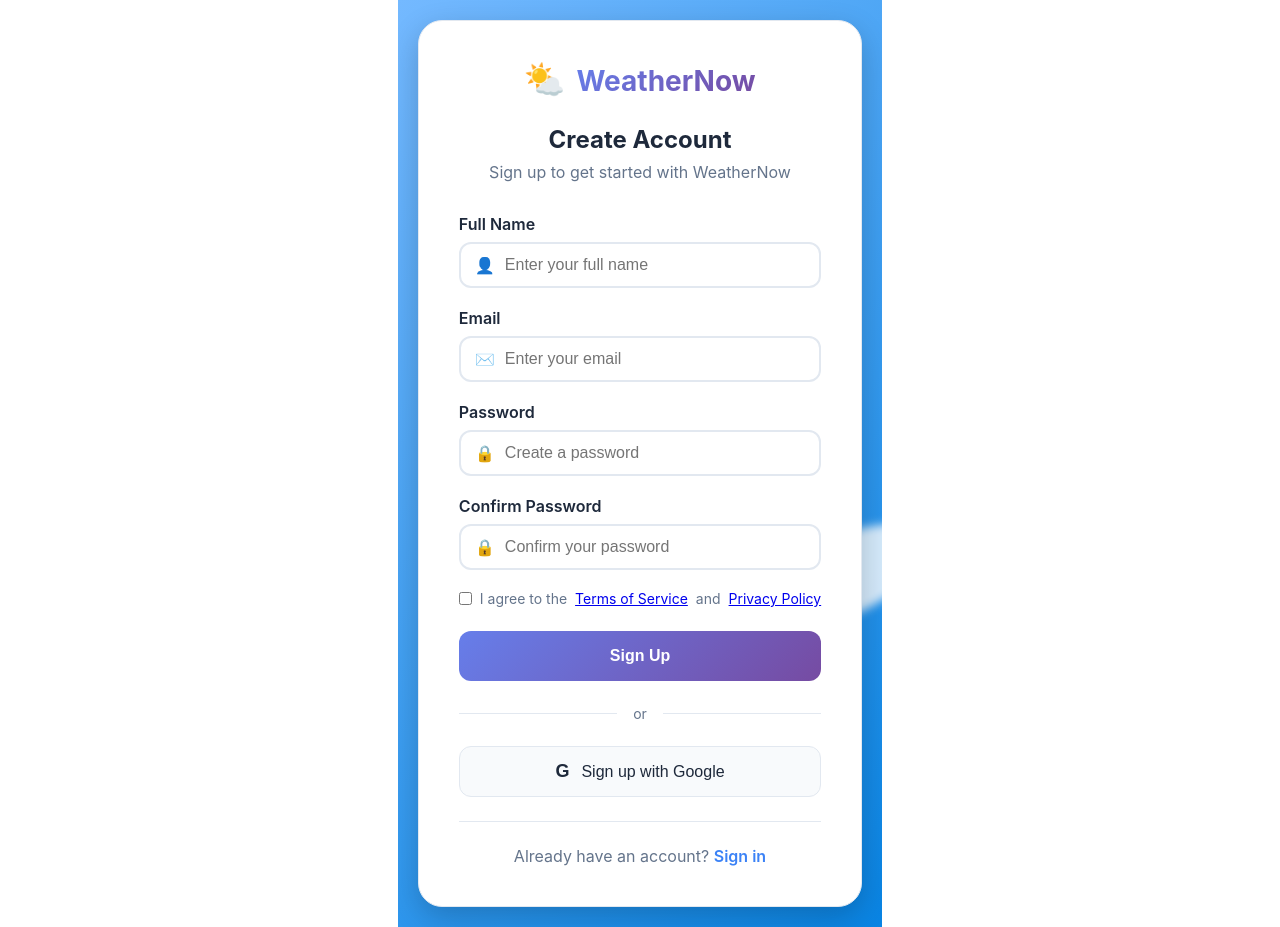
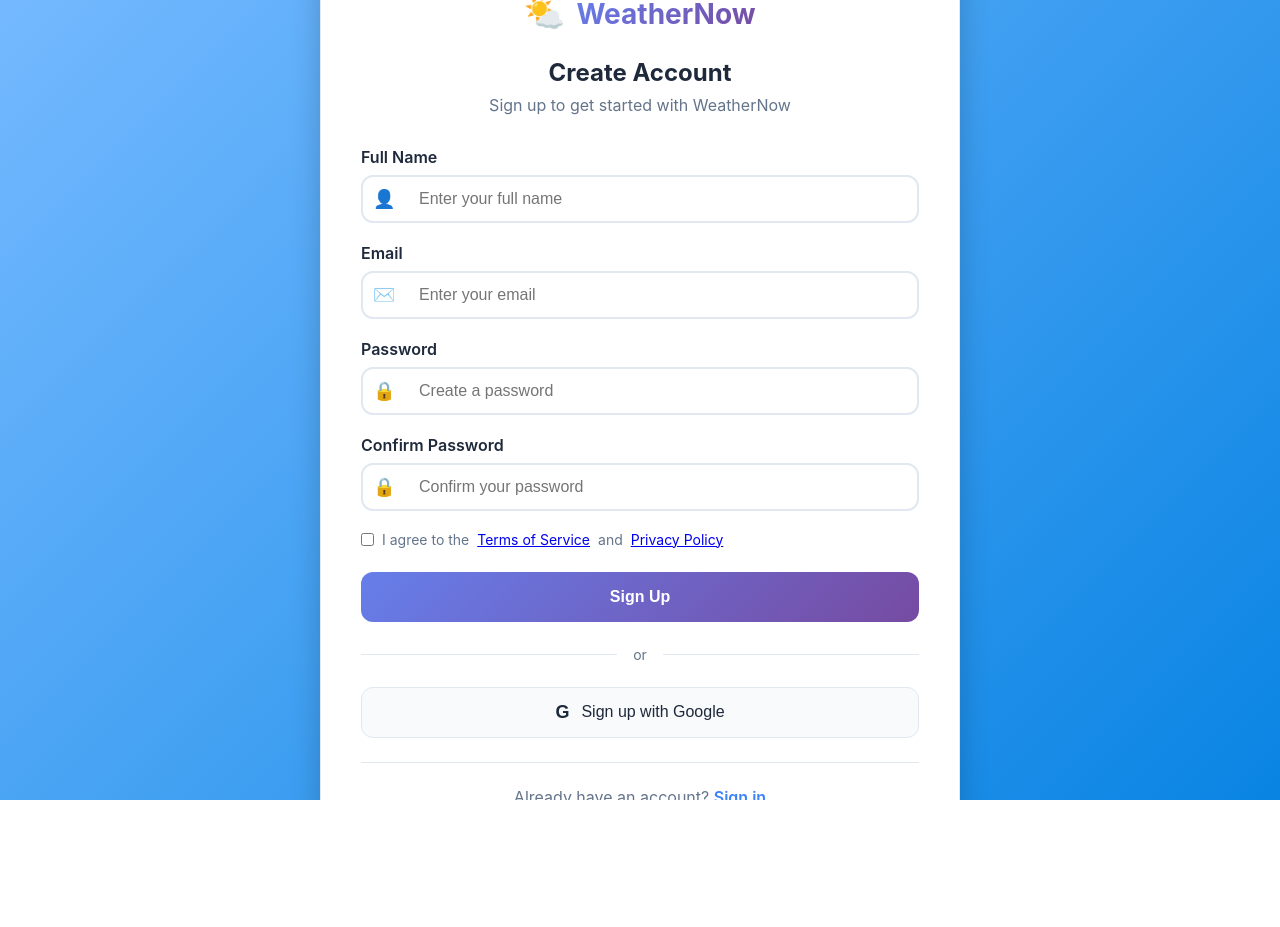
Before and after one commit to pasu-pu/WeatherApp, a React (Create React App) app: page /register in a window 1280 px wide. After the commit the page ends 800 px from the top, so only its background shows below. Built offline with nearby package versions, Linux system fonts and the light colour scheme.

Commit message:
UI Changes, especially Login Screen

```diff
--- a/package.json
+++ b/package.json
@@ -10,7 +10,9 @@
     "react": "^18.2.0",
     "react-dom": "^18.2.0",
     "react-router-dom": "^6.8.0",
-    "react-scripts": "5.0.1"
+    "react-scripts": "5.0.1",
+    "react-tsparticles": "^2.12.2",
+    "tsparticles": "^3.8.1"
   },
   "scripts": {
     "start": "react-scripts start",
--- a/src/components/Auth/Auth.css
+++ b/src/components/Auth/Auth.css
@@ -1,102 +1,76 @@
+
+html, body, #root {
+  width: 100%;
+  height: 100%;
+  margin: 0;
+  padding: 0;
+}
+
+
 .auth-container {
   position: relative;
-  min-height: 100vh;
+  width: 100vw;
+  height: 100vh;
   display: flex;
   align-items: center;
   justify-content: center;
-  padding: 20px;
   overflow: hidden;
 }
 
+
 .auth-background {
   position: absolute;
-  top: 0;
-  left: 0;
-  right: 0;
-  bottom: 0;
+  inset: 0;
   background: linear-gradient(135deg, #74b9ff 0%, #0984e3 100%);
-  z-index: -1;
-  overflow: hidden;
+  z-index: -2;
 }
+
 
 .weather-animation {
   position: absolute;
-  top: 0;
-  left: 0;
-  right: 0;
-  bottom: 0;
+  inset: 0;
+  pointer-events: none;
+  overflow: hidden;
+  z-index: -1;
 }
 
-.cloud {
+.weather-emoji {
   position: absolute;
-  background: rgba(255, 255, 255, 0.8);
-  border-radius: 50%;
-  width: 150px;
-  height: 60px;
-  filter: blur(5px);
-  animation: float 15s infinite linear;
+  top: -10vh;
+  opacity: 0.8;
+  animation: emoji-fall linear 1 forwards;
 }
 
-.cloud:nth-child(1) {
-  top: 20%;
-  left: 10%;
-  animation-duration: 35s;
+@keyframes emoji-fall {
+  from { transform: translateY(0) rotate(0deg); opacity: 0.8; }
+  to   { transform: translateY(110vh) rotate(360deg); opacity: 0.2; }
 }
 
-.cloud:nth-child(2) {
-  top: 60%;
-  left: 70%;
-  width: 200px;
-  height: 80px;
-  animation-duration: 45s;
-  animation-delay: -20s;
+
+.auth-card {
+  position: relative;
+  z-index: 1;
+  background: var(--bg-primary);
+  border-radius: 24px;
+  padding: 40px;
+  box-shadow: 0 10px 30px rgba(0,0,0,0.2);
+  border: 1px solid var(--border-color);
+  width: 90%;
+  max-width: 600px;
+  margin: 0 auto;
+  backdrop-filter: blur(10px);
+  transition: max-width 0.2s ease;
 }
 
-.sun {
-  position: absolute;
-  top: 15%;
-  right: 15%;
-  width: 100px;
-  height: 100px;
-  background: #ffeb3b;
-  border-radius: 50%;
-  box-shadow: 0 0 40px rgba(255, 235, 59, 0.8);
-  animation: pulse 5s infinite alternate;
-}
 
-@keyframes float {
-  0% {
-    transform: translateX(-100%);
-  }
-  100% {
-    transform: translateX(100vw);
+@media (min-width: 1200px) {
+  .auth-card {
+    width: 50%;
+    max-width: none;
   }
 }
 
-@keyframes pulse {
-  0% {
-    transform: scale(1);
-    opacity: 0.8;
-  }
-  100% {
-    transform: scale(1.1);
-    opacity: 1;
-  }
-}
-
-.auth-card {
-  background: var(--bg-primary);
-  border-radius: 24px;
-  padding: 40px;
-  box-shadow: 0 10px 30px rgba(0, 0, 0, 0.2);
-  border: 1px solid var(--border-color);
-  width: 100%;
-  max-width: 450px;
-  backdrop-filter: blur(10px);
-  position: relative;
-  z-index: 1;
-}
-
+/* 7) Logo */
 .auth-logo {
   display: flex;
   align-items: center;
@@ -104,27 +78,9 @@
   margin-bottom: 24px;
   gap: 12px;
 }
-
-.logo-icon {
-  position: relative;
-  width: 40px;
-  height: 40px;
-}
-
-.logo-sun {
-  position: absolute;
-  top: 0;
-  left: 0;
-  font-size: 24px;
-}
-
-.logo-cloud {
-  position: absolute;
-  bottom: 0;
-  right: 0;
-  font-size: 24px;
-}
-
+.logo-icon { position: relative; width: 40px; height: 40px; }
+.logo-sun { position: absolute; top: 0; left: 0; font-size: 24px; }
+.logo-cloud { position: absolute; bottom: 0; right: 0; font-size: 24px; }
 .auth-logo h1 {
   font-size: 28px;
   font-weight: 700;
@@ -132,44 +88,49 @@
   -webkit-background-clip: text;
   -webkit-text-fill-color: transparent;
   background-clip: text;
+  color: transparent;
 }
 
-.auth-header {
-  text-align: center;
-  margin-bottom: 32px;
-}
 
+.auth-header { text-align: center; margin-bottom: 32px; }
 .auth-header h2 {
   font-size: 24px;
   font-weight: 700;
   color: var(--text-primary);
   margin-bottom: 8px;
 }
-
 .auth-header p {
   color: var(--text-secondary);
   font-size: 16px;
 }
 
-.auth-form {
-  margin-bottom: 24px;
-}
+
+.auth-form { margin-bottom: 24px; }
+.form-group { margin-bottom: 16px; }
+
 
 .input-with-icon {
   position: relative;
   display: flex;
   align-items: center;
 }
-
 .input-icon {
   position: absolute;
-  left: 16px;
-  font-size: 16px;
+  left: 12px;
+  font-size: 18px;
+  pointer-events: none;
+}
+.input-with-icon input {
+  width: 100%;
+  padding-left: 56px !important;
+  padding-right: 16px;
+  height: 48px;
+  border-radius: 8px;
+  border: 1px solid var(--border-color);
+  font-size: 1rem;
+  box-sizing: border-box;
 }
 
-.input-with-icon input {
-  padding-left: 44px !important;
-}
 
 .form-options {
   display: flex;
@@ -178,7 +139,6 @@
   margin-bottom: 24px;
   font-size: 14px;
 }
-
 .remember-me,
 .terms-checkbox {
   display: flex;
@@ -186,16 +146,13 @@
   gap: 8px;
   color: var(--text-secondary);
 }
-
 .forgot-password {
   color: var(--primary-color);
   text-decoration: none;
   font-weight: 500;
 }
+.forgot-password:hover { text-decoration: underline; }
 
-.forgot-password:hover {
-  text-decoration: underline;
-}
 
 .auth-button {
   width: 100%;
@@ -208,18 +165,17 @@
   font-weight: 600;
   cursor: pointer;
   transition: all 0.3s ease;
-  min-height: 44px;
+  min-height: 48px;
 }
-
 .auth-button:hover:not(:disabled) {
   transform: translateY(-2px);
   box-shadow: var(--shadow-large);
 }
-
 .auth-button:disabled {
   opacity: 0.6;
   cursor: not-allowed;
 }
+
 
 .auth-divider {
   display: flex;
@@ -227,7 +183,6 @@
   margin: 24px 0;
   color: var(--text-secondary);
 }
-
 .auth-divider::before,
 .auth-divider::after {
   content: "";
@@ -235,11 +190,11 @@
   height: 1px;
   background: var(--border-color);
 }
-
 .auth-divider span {
   padding: 0 16px;
   font-size: 14px;
 }
+
 
 .social-button {
   width: 100%;
@@ -251,52 +206,58 @@
   font-size: 16px;
   font-weight: 500;
   cursor: pointer;
-  transition: all 0.3s ease;
+  transition: background 0.2s ease;
   display: flex;
   align-items: center;
   justify-content: center;
   gap: 12px;
 }
-
-.social-button:hover {
-  background: var(--bg-tertiary);
-}
-
+.social-button:hover { background: var(--bg-tertiary); }
 .social-icon {
   font-weight: 700;
   font-size: 18px;
 }
+
 
 .auth-footer {
   text-align: center;
   padding-top: 24px;
   border-top: 1px solid var(--border-color);
 }
-
-.auth-footer p {
-  color: var(--text-secondary);
-}
-
+.auth-footer p { color: var(--text-secondary); }
 .auth-footer a {
   color: var(--primary-color);
   text-decoration: none;
   font-weight: 600;
 }
+.auth-footer a:hover { text-decoration: underline; }
 
-.auth-footer a:hover {
-  text-decoration: underline;
+
+@media (max-width: 768px) {
+  .auth-card { padding: 32px; }
+  .input-with-icon input {
+    height: 44px;
+    font-size: 0.95rem;
+  }
+  .auth-header h2 { font-size: 22px; }
 }
 
 @media (max-width: 480px) {
   .auth-card {
     padding: 24px;
-    margin: 16px;
+    margin: 16px 0;
   }
-
-  .auth-header h2 {
-    font-size: 20px;
+  .input-with-icon input {
+    height: 40px;
+    font-size: 0.9rem;
   }
-
+  .auth-button,
+  .social-button {
+    padding: 14px;
+    font-size: 15px;
+  }
+  .auth-header h2 { font-size: 20px; }
+  .auth-header p { font-size: 14px; }
   .form-options {
     flex-direction: column;
     align-items: flex-start;
--- a/src/components/Planner/AddEventModal.css
+++ b/src/components/Planner/AddEventModal.css
@@ -1,3 +1,5 @@
+
+
 .modal-overlay {
   position: fixed;
   top: 0;
@@ -9,7 +11,7 @@
   align-items: center;
   justify-content: center;
   z-index: 1000;
-  padding: 20px;
+  padding: 40px; /* mehr Luft */
   backdrop-filter: blur(5px);
 }
 
@@ -17,7 +19,7 @@
   background: var(--bg-primary);
   border-radius: 16px;
   width: 100%;
-  max-width: 500px;
+  max-width: 650px; /* breiter */
   box-shadow: var(--shadow-large);
   animation: modalFadeIn 0.3s ease-out;
 }
@@ -37,7 +39,7 @@
   display: flex;
   justify-content: space-between;
   align-items: center;
-  padding: 20px 24px;
+  padding: 24px 32px;
   border-bottom: 1px solid var(--border-color);
 }
 
@@ -59,31 +61,36 @@
   align-items: center;
   justify-content: center;
   border-radius: 50%;
-  transition: all 0.2s ease;
+  transition: background 0.2s ease;
 }
-
 .modal-close:hover {
   background: var(--bg-secondary);
   color: var(--text-primary);
 }
 
-.event-form {
-  padding: 24px;
+.activity-form {
+  padding: 24px 32px;
 }
 
 .form-row {
   display: grid;
   grid-template-columns: 1fr 1fr;
-  gap: 16px;
+  gap: 24px;
 }
 
+.form-group {
+  margin-bottom: 20px;
+}
+
+.activity-display,
 .date-display {
-  padding: 12px 16px;
+  padding: 16px 20px;
   background: var(--bg-secondary);
   border: 1px solid var(--border-color);
   border-radius: 8px;
   color: var(--text-primary);
   font-weight: 500;
+  font-size: 1rem;
 }
 
 .form-error {
@@ -97,61 +104,58 @@
 
 .form-actions {
   display: flex;
-  gap: 12px;
+  gap: 16px;
   justify-content: flex-end;
-  margin-top: 24px;
+  margin-top: 32px;
+}
+
+.btn-secondary,
+.btn-primary {
+  padding: 12px 24px;
+  border-radius: 8px;
+  font-weight: 500;
+  min-height: 44px;
+  cursor: pointer;
 }
 
 .btn-secondary {
-  padding: 12px 24px;
   background: var(--bg-secondary);
   color: var(--text-primary);
   border: 1px solid var(--border-color);
-  border-radius: 8px;
-  cursor: pointer;
-  font-weight: 500;
-  transition: all 0.2s ease;
+  transition: background 0.2s ease;
 }
-
 .btn-secondary:hover {
   background: var(--bg-tertiary);
 }
 
 .btn-primary {
-  padding: 12px 24px;
   background: var(--gradient-primary);
   color: white;
   border: none;
-  border-radius: 8px;
-  cursor: pointer;
-  font-weight: 500;
-  transition: all 0.2s ease;
+  transition: transform 0.2s ease, box-shadow 0.2s ease;
 }
-
 .btn-primary:hover:not(:disabled) {
   transform: translateY(-1px);
   box-shadow: var(--shadow-medium);
 }
-
 .btn-primary:disabled {
   opacity: 0.6;
   cursor: not-allowed;
 }
 
-@media (max-width: 480px) {
+@media (max-width: 768px) {
   .modal-content {
-    margin: 16px;
+    max-width: 90%;
   }
-
-  .event-form {
+  .activity-form {
     padding: 16px;
   }
-
   .form-row {
-    grid-template-columns: 1fr;
+    gap: 16px;
   }
-
   .form-actions {
     flex-direction: column;
+    gap: 12px;
+    margin-top: 24px;
   }
 }
--- a/src/components/Planner/EventsList.css
+++ b/src/components/Planner/EventsList.css
@@ -1,8 +1,13 @@
+
+
 .events-list-container {
   background: var(--bg-secondary);
   border-radius: 16px;
   padding: 24px;
   border: 1px solid var(--border-color);
+
+
+  overflow-x: hidden;
 }
 
 .events-list-container h3 {
@@ -37,6 +42,8 @@
 
 .event-item {
   display: flex;
+
+  flex-wrap: wrap;
   align-items: flex-start;
   gap: 16px;
   padding: 16px;
@@ -64,6 +71,10 @@
   color: var(--text-primary);
   margin-bottom: 4px;
   font-size: 16px;
+
+  /* Umbrechen langer Texte */
+  white-space: normal;
+  overflow-wrap: break-word;
 }
 
 .event-time {
--- a/src/components/Planner/Planner.jsx
+++ b/src/components/Planner/Planner.jsx
@@ -44,7 +44,7 @@
 
   const handleDateSelect = (date) => setSelectedDate(date)
 
-  // Wird aufgerufen, wenn ActivitySuggestions ein Event hinzugefügt hat!
+
   const handleEventAdded = () => {
     setReloadTrigger(r => r + 1)
   }
```
Also changed, not shown: src/components/Activities/ActivitySuggestions.css (+59 -6 lines), src/components/Activities/ActivitySuggestions.jsx (+30 -56 lines), src/components/Auth/Login.jsx (+31 -11 lines), src/components/Planner/AddEventModal.jsx (+14 -12 lines), 1 other file (tests, documents, lock files or other folders).
